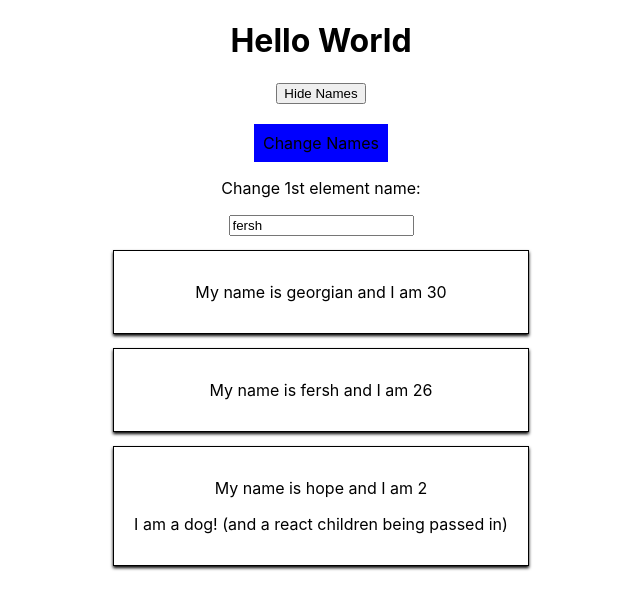
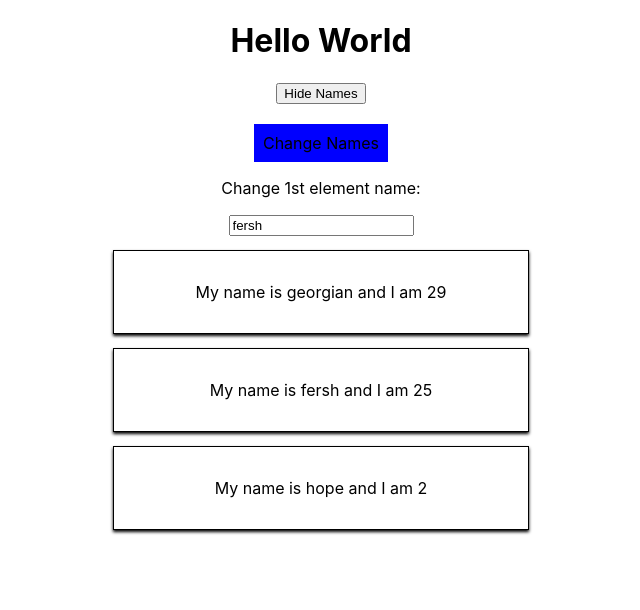
Before and after one commit to jcont12/React-Lessons, a React (Create React App) app: page / in a window 1280 px wide. Both pictures are taken after a click on the button "Show Names". Shown: the top 610 px of the page, without its empty margins (319-959 px from the left). Built offline with nearby package versions, Linux system fonts and the light colour scheme.

Commit message:
Learn about conditional rendering, learn to pass in a variable that holds components instead of passing each component, build a single functional method that returns a component with its state as props to build a list

```diff
--- a/src/App.js
+++ b/src/App.js
@@ -7,8 +7,8 @@
 
   state = {
     persons: [
-      {name:"georgian", age:"30"},
-      {name:"fersh", age:"26"},
+      {name:"georgian", age:"29"},
+      {name:"fersh", age:"25"},
       {name:"hope", age:"2"}
     ],
     showPersons: false
@@ -17,7 +17,7 @@
   switchNameHandler = (newName) => {
     this.setState({
       persons: [
-        {name: newName, age:"30"},
+        {name: newName, age:"29"},
         {name:"Fer", age:"25"},
         {name:"Hope", age:"2"}
       ]
@@ -50,6 +50,18 @@
       cursor: 'pointer'
     }
 
+    let persons;
+
+    if (this.state.showPersons){
+      persons = (
+      <div>
+        {this.state.persons.map(person => {
+          return <Person name={person.name} age={person.age} />
+        })}
+      </div>
+      )
+    }
+
     return (
       <div className="App">
         <h1>Hello World</h1>
@@ -61,14 +73,7 @@
         <br></br>
         <button style={style} onClick={this.switchNameHandler.bind(this, "Jorge")}> Change Names </button>
         <Input changedName={this.inputNameHandler} name={this.state.persons[1].name}/>
-        { this.state.showPersons ?
-          <div>
-            <Person name={this.state.persons[0].name} age={this.state.persons[0].age}/>
-            <Person name={this.state.persons[1].name} age={this.state.persons[1].age}/>
-            <Person name={this.state.persons[2].name} age={this.state.persons[2].age}> I am a dog! (and a react children being passed in)</Person>
-          </div>
-          : null
-        }
+        {persons}
       </div>
     );
   }
```
